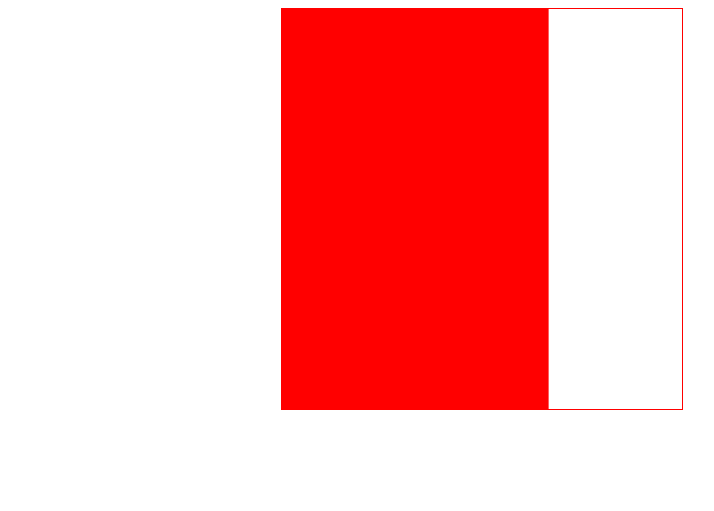
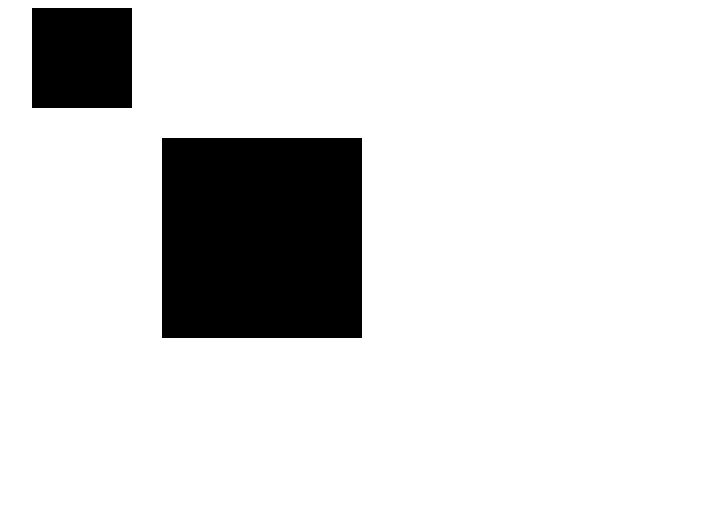
Before and after one commit to mishalrai/Udemy-canvas, a website built with Parcel: page index.html in a window 1280 px wide. Shown: the whole page, without its empty margins (158-872 px from the left). Built offline with nearby package versions, Linux system fonts and the light colour scheme.

Commit message:
l33 lecture complete

```diff
--- a/index.html
+++ b/index.html
@@ -7,7 +7,7 @@
   </head>
 
   <body>
-    <canvas id="canvas"></canvas>
+    <canvas id="canvas" width="900" height="500"></canvas>
 
     <script src="src/index.js"></script>
   </body>
--- a/src/index.js
+++ b/src/index.js
@@ -1,5 +1,17 @@
-var canvas = document.getElementById("canvas");
-var context = canvas.getContext("2d");
 
-context.fillStyle = "red";
-context.fillRect(0, 0, 200, 200);
+
+window.onload = function () {
+
+    var canvas = document.getElementById("canvas");
+    var context = canvas.getContext("2d");
+
+
+    // context.scalte( horzontalScaleFactor, verticalScaleFoctor)  -> scales the content
+
+
+    context.fillRect( 0, 0, 100, 100);
+
+    context.scale( 2, 2);
+    context.fillRect( 65, 65, 100, 100);
+
+}
--- a/src/styles.css
+++ b/src/styles.css
@@ -1,7 +1,4 @@
 #canvas {
-  border: 1px solid red;
-  width: 400px;
-  height: 400px;
   display: block;
   margin: 0 auto;
 }
```
